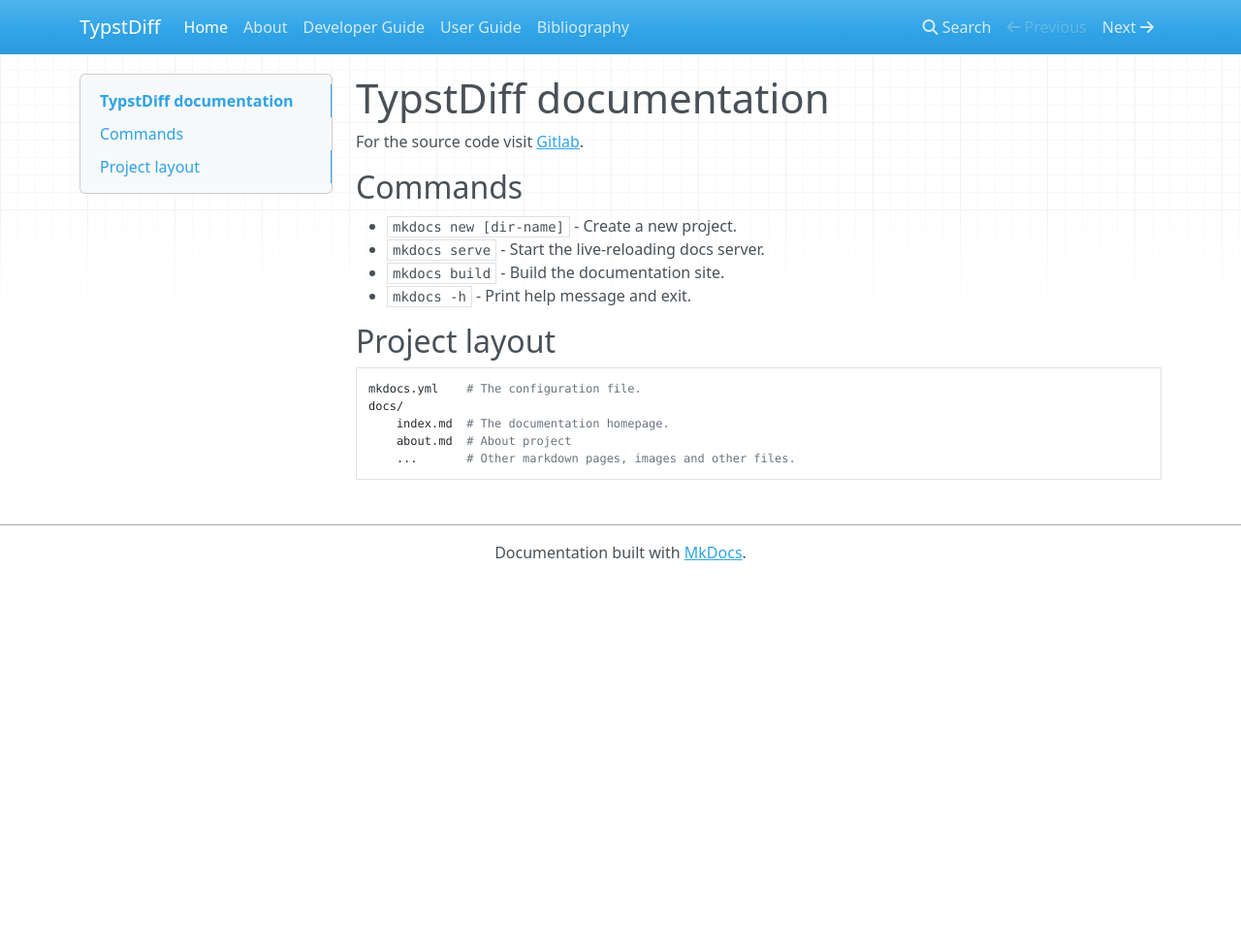
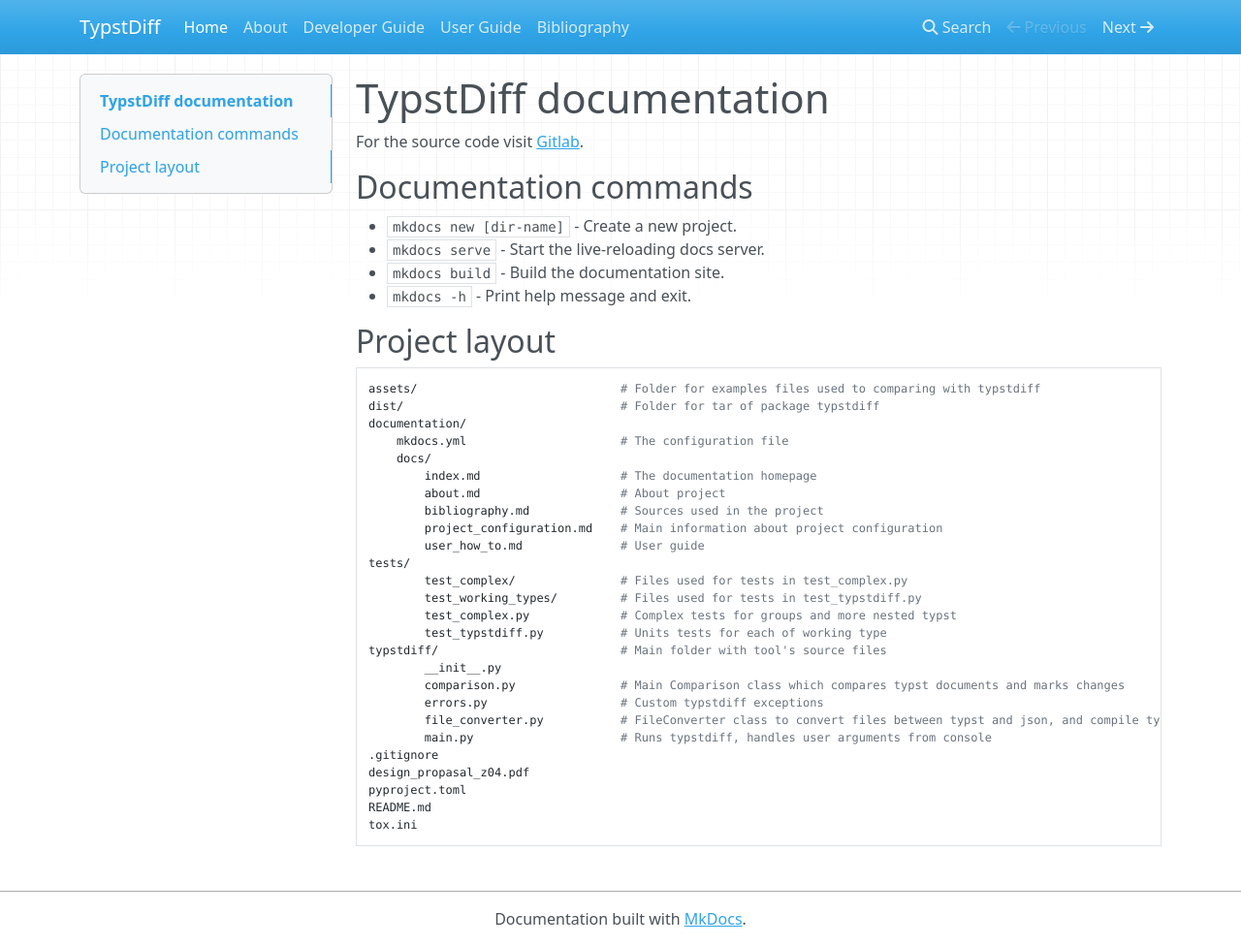
Before and after one commit to goshakowska/Typstdiff, an MkDocs documentation site: the page built from documentation/docs/index.md, in a window 1280 px wide and 976 px high. Shown: the whole window at 97% size. Built offline with MkDocs 1.6.1, drawn with Linux system fonts in a browser that asks for light colours; nearby versions of some CDN libraries.

Commit message:
[docs] update project layout, add info about currently supported typst types

```diff
--- a/documentation/docs/index.md
+++ b/documentation/docs/index.md
@@ -4,7 +4,7 @@
 For the source code visit [Gitlab](https://gitlab-stud.elka.pw.edu.pl/dferfeck/zprp-typstdiff).
 
 
-## Commands
+## Documentation commands
 
 * `mkdocs new [dir-name]` - Create a new project.
 * `mkdocs serve` - Start the live-reloading docs server.
@@ -12,9 +12,29 @@
 * `mkdocs -h` - Print help message and exit.
 
 ## Project layout
-
-    mkdocs.yml    # The configuration file.
-    docs/
-        index.md  # The documentation homepage.
-        about.md  # About project
-        ...       # Other markdown pages, images and other files.
+    assets/                             # Folder for examples files used to comparing with typstdiff
+    dist/                               # Folder for tar of package typstdiff
+    documentation/
+        mkdocs.yml                      # The configuration file
+        docs/
+            index.md                    # The documentation homepage
+            about.md                    # About project
+            bibliography.md             # Sources used in the project
+            project_configuration.md    # Main information about project configuration
+            user_how_to.md              # User guide
+    tests/
+            test_complex/               # Files used for tests in test_complex.py
+            test_working_types/         # Files used for tests in test_typstdiff.py
+            test_complex.py             # Complex tests for groups and more nested typst
+            test_typstdiff.py           # Units tests for each of working type
+    typstdiff/                          # Main folder with tool's source files
+            __init__.py
+            comparison.py               # Main Comparison class which compares typst documents and marks changes
+            errors.py                   # Custom typstdiff exceptions
+            file_converter.py           # FileConverter class to convert files between typst and json, and compile typst documents to pdf
+            main.py                     # Runs typstdiff, handles user arguments from console
+    .gitignore
+    design_propasal_z04.pdf
+    pyproject.toml
+    README.md
+    tox.ini
```
Also changed, not shown: documentation/docs/about.md (+26 -1 lines).
